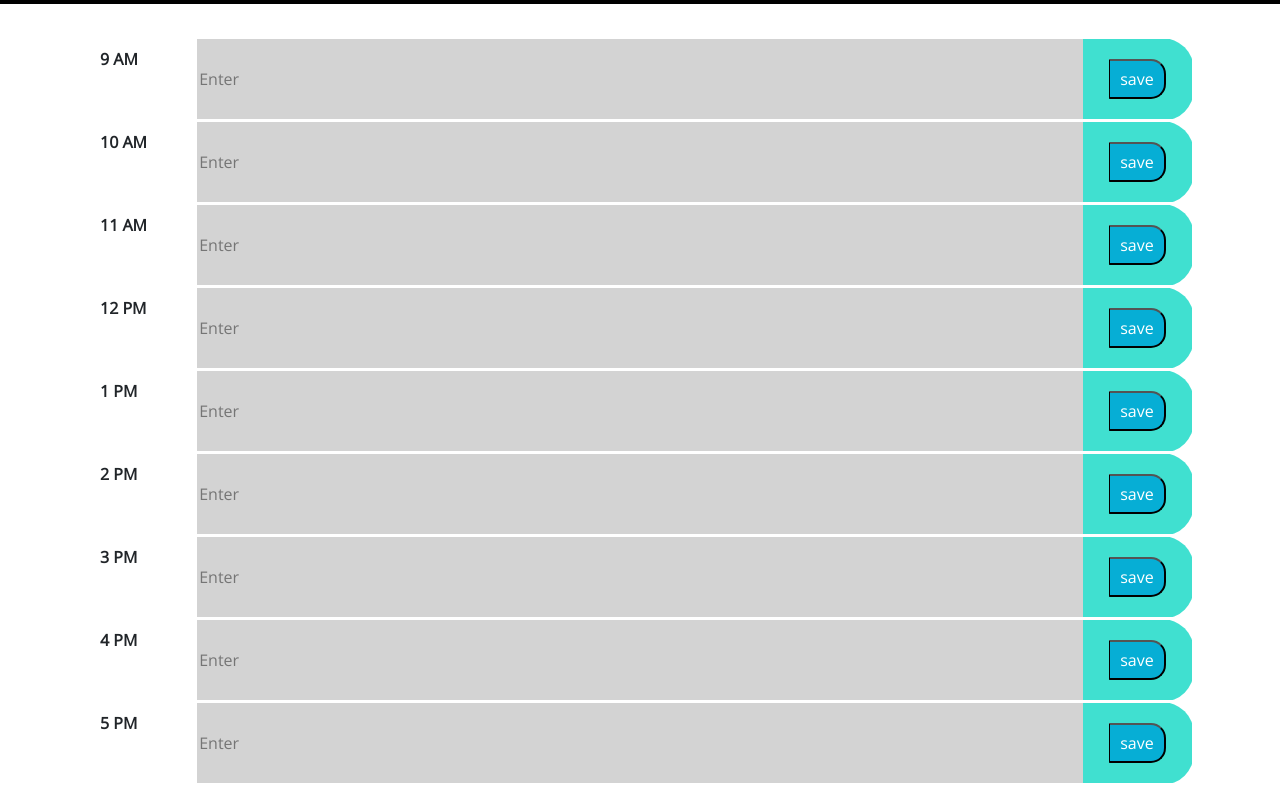
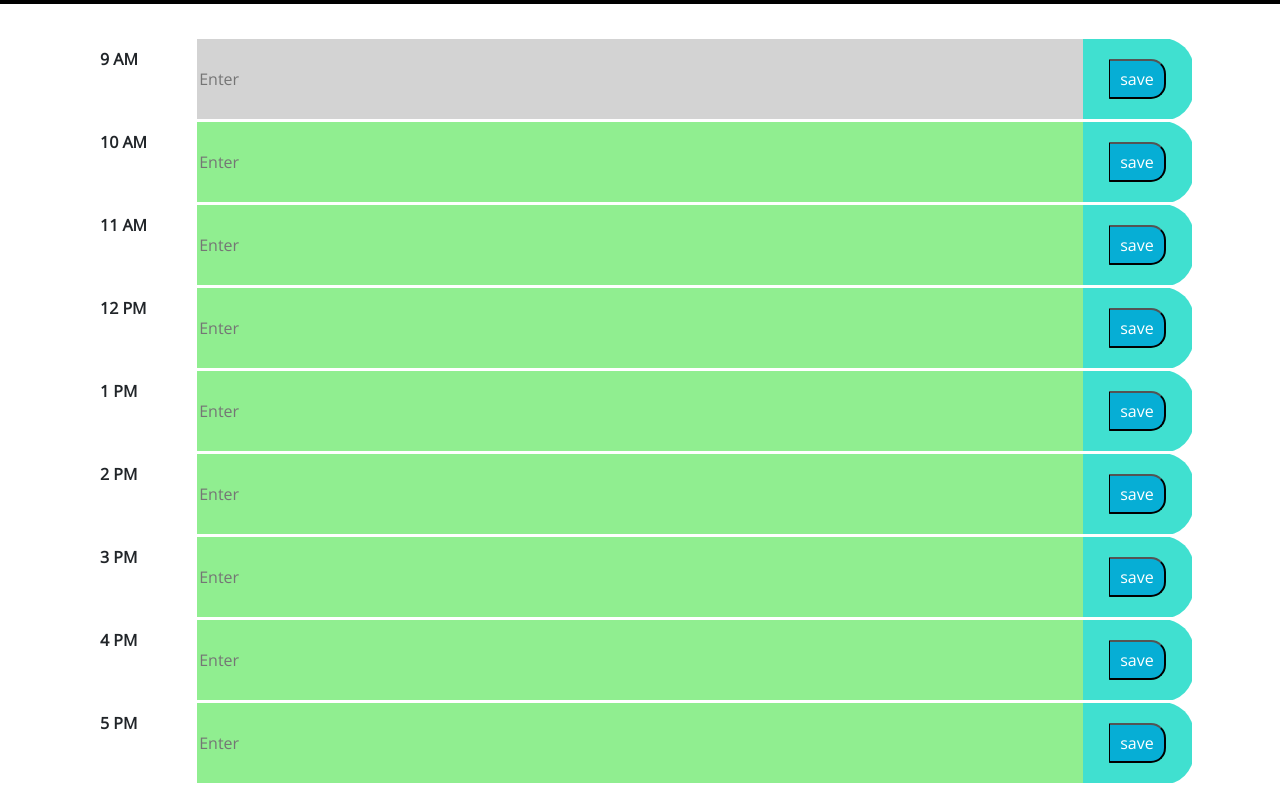
Before and after one commit to Keerbi12/day-planner, a plain HTML site: page index.html in a window 1280 px wide. Shown: the part 340-1142 px from the top of the page. Drawn offline with nearby package versions, Linux system fonts and the light colour scheme.

Commit message:
Updated js so that current time will be highlighted in red, and remaining time will become green.

```diff
--- a/Assets/css/style.css
+++ b/Assets/css/style.css
@@ -101,11 +101,11 @@ textarea {
 }
 /* Input box styling red for current time */
 .inputBoxRed {
-  background-color: rgba(236, 100, 75, 0.7);
+  background-color: rgba(236, 100, 75, 0.7) !important;
 }
 /* Input box styling green for future time */
 .inputBoxGreen {
-  background-color: lightgreen;
+  background-color: lightgreen !important;
 }
 
 /* Table CSS */
--- a/Assets/js/script.js
+++ b/Assets/js/script.js
@@ -84,11 +84,9 @@ for (let i = 0; i < times.length; i++) {
 
 // Finds current time to nearest hour, parseInt converts from string to number, used instead of number() in case of 9 AM etc.
 const currentTime = parseInt(m.format('k'));
-// const currentTime = 15
-
+// const currentTime = x, for testing purposes, comment above and change value of x to 9-17
 console.log(currentTime);
-console.log(parseInt(inputHour[5]))
-
+// Checks to see which time container is equal to the currentTime, will make the container turn red
 if (currentTime === parseInt(inputHour[0])) {
     $('.9').addClass('inputBoxRed')
 } else if (currentTime === parseInt(inputHour[1])) {
@@ -107,6 +105,32 @@ if (currentTime === parseInt(inputHour[0])) {
     $('.16').addClass('inputBoxRed')
 } else if (currentTime === parseInt(inputHour[8])) {
     $('.17').addClass('inputBoxRed')
+}
+
+// Sets the time input container to green if it is above the current time.
+if (currentTime < parseInt(inputHour[1])) {
+    $('.10').addClass('inputBoxGreen')
+}
+if (currentTime < parseInt(inputHour[2])) {
+    $('.11').addClass('inputBoxGreen')
+}
+if (currentTime < parseInt(inputHour[3])) {
+    $('.12').addClass('inputBoxGreen')
+}
+if (currentTime < parseInt(inputHour[4])) {
+    $('.13').addClass('inputBoxGreen')
+}
+if (currentTime < parseInt(inputHour[5])) {
+    $('.14').addClass('inputBoxGreen')
+}
+if (currentTime < parseInt(inputHour[6])) {
+    $('.15').addClass('inputBoxGreen')
+}
+if (currentTime < parseInt(inputHour[7])) {
+    $('.16').addClass('inputBoxGreen')
+}
+if (currentTime < parseInt(inputHour[8])) {
+    $('.17').addClass('inputBoxGreen')
 }
 
 // Saves to local storage upon click for btnOne etc.
@@ -155,9 +179,10 @@ $('#inputFive').val(localStorage.getItem('textValueFive'));
 $('#inputSix').val(localStorage.getItem('textValueSix'));
 $('#inputSeven').val(localStorage.getItem('textValueSeven'));
 $('#inputEight').val(localStorage.getItem('textValueEight'));
+$('#inputNine').val(localStorage.getItem('textValueNine'));
 
 // An alert that tells you the text has been saved
 $('.saveBtn').click(function() {
-    console.log(this.id);
-    alert(`Text saved on ${this.id}`);
+    // alert(`Text saved on ${this.id}`);
+    console.log(`Text saved on ${this.id}`)
 });
```
